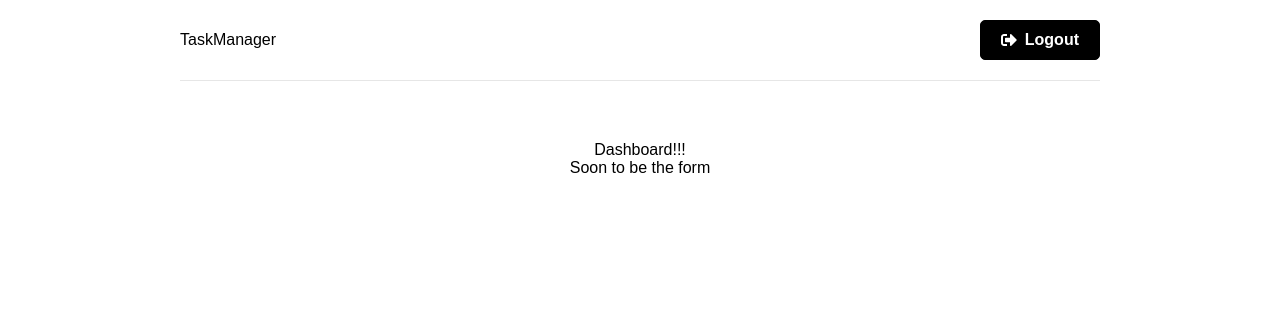
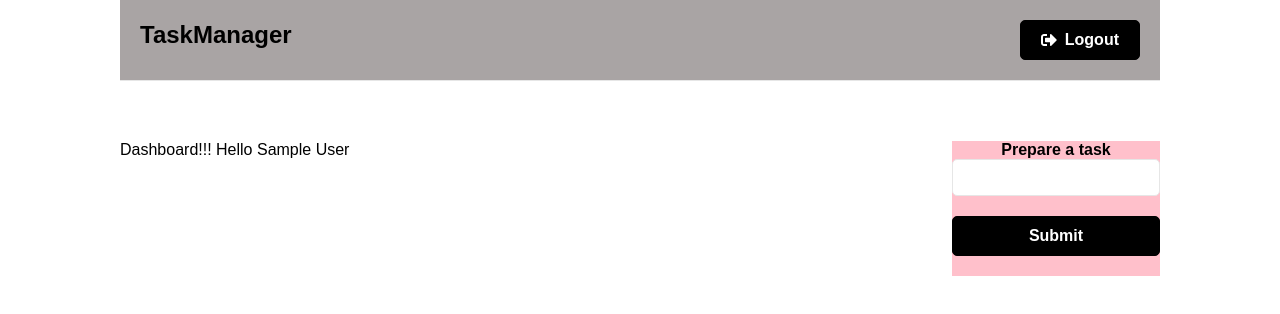
Before and after one commit to fordat/calapp2, a React (Create React App) app in the folder frontend/: page / in a window 1280 px wide. Shown: the top 314 px of the page. Built offline with nearby package versions, Linux system fonts and the light colour scheme; sample sign-in values are in the browser's storage.

Commit message:
text updates state

```diff
--- a/frontend/src/components/Header.jsx
+++ b/frontend/src/components/Header.jsx
@@ -21,7 +21,7 @@ function Header() {
   return (
     <div className='header'>
       <div className="logo">
-        <Link to='/'>TaskManager</Link>
+        <Link to='/'><h2>TaskManager</h2></Link>
       </div>
       <ul>
         { user ? (<li>
--- a/frontend/src/index.css
+++ b/frontend/src/index.css
@@ -37,17 +37,23 @@ h3 {
 
 .container {
   width: 100%;
-  max-width: 960px;
+  max-width: 1080px;
   margin: 0 auto;
   padding: 0 20px;
   text-align: center;
+}
+
+.dashboard-wrapper {
+  display: flex;
+  justify-content: space-between;
 }
 
 .header {
   display: flex;
   justify-content: space-between;
   align-items: center;
-  padding: 20px 0;
+  padding: 20px 20px;
+  background-color:rgba(85, 75, 75, 0.5);
   border-bottom: 1px solid #e6e6e6;
   margin-bottom: 60px;
 }
@@ -112,6 +118,11 @@ h3 {
 .content {
   width: 70%;
   margin: 0 auto;
+}
+
+.dashboard-form {
+  width: 20%;
+  background-color: pink;
 }
 
 .form-group {
--- a/frontend/src/pages/Dashboard.jsx
+++ b/frontend/src/pages/Dashboard.jsx
@@ -1,9 +1,16 @@
-import { useEffect } from 'react';
+import { useState, useEffect } from 'react';
 import { useNavigate } from 'react-router-dom';
-import { useSelector } from 'react-redux';
+import { useSelector, useDispatch } from 'react-redux';
 
 function Dashboard() {
+  const [taskData, setTaskData] = useState({
+    text: '',
+  });
+
+  const { text } = taskData;
+
   const navigate = useNavigate();
+  const dispatch = useDispatch();
 
   const { user } = useSelector((state) => state.auth);
 
@@ -13,10 +20,48 @@ function Dashboard() {
     }
   }, [user, navigate]);
 
+  const onChange = (e) => {
+    setTaskData((prevState) => ({
+      ...prevState,
+      [e.target.name]: e.target.value,
+    }));
+  }
+
+  const onSubmit = (e) => {
+    e.preventDefault();
+
+    if (!text) {
+      alert("Please enter some text");
+    }
+  }
+
   return (
-    <div>
-      <div>Dashboard!!!</div>
-      <div>Soon to be the form</div>
+    <div className="dashboard-wrapper">
+      <div>Dashboard!!! Hello {user && user.name}</div>
+      <div className="dashboard-form">
+        <section>
+          <h4>Prepare a task</h4>
+        </section>
+        <section>
+          <form onSubmit={onSubmit}>
+            <div className="form-group">
+              <input
+                type="text"
+                className="form-control"
+                id="text"
+                name="text"
+                value={text}
+                onChange={onChange}
+              />
+            </div>
+            <div className="form-group">
+              <button type='submit' className='btn btn-block'>
+                Submit
+              </button>
+            </div>
+          </form>
+        </section>
+      </div>
     </div>
   )
 }
```
